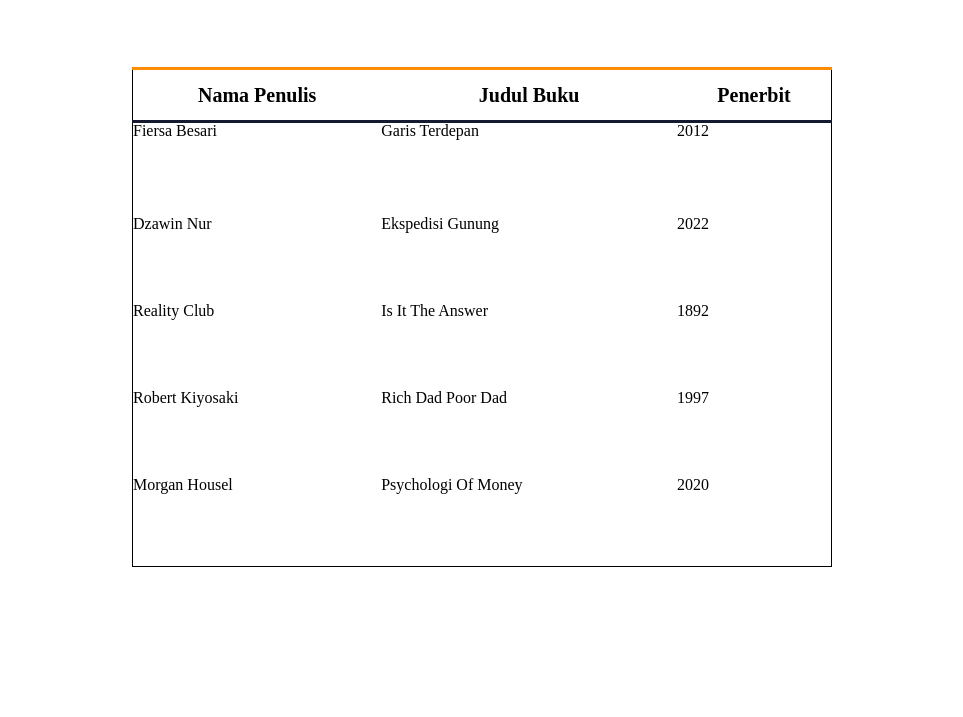
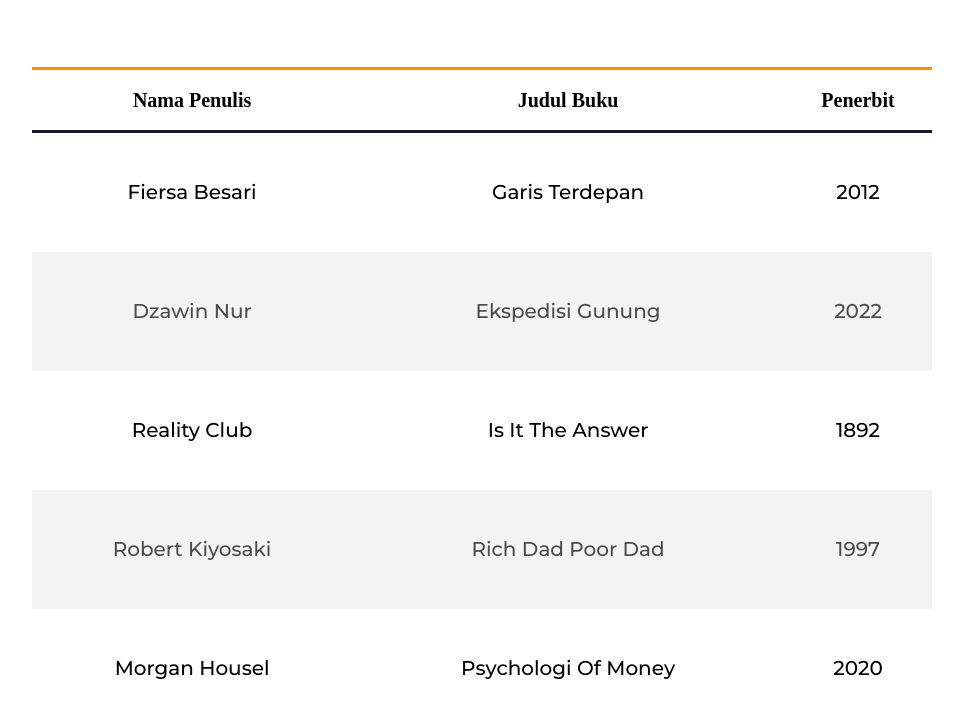
Before and after one commit to GilangPradnyana/tabel-dumb, a plain HTML site: page index.html in a window 1280 px wide. Shown: the part 53-770 px from the top of the page, without its empty margins (158-1121 px from the left). Drawn offline with Linux system fonts and the light colour scheme; a web font is replaced by a local one.

Commit message:
styling bagian bawah dan hover dan fixed salah kata

```diff
--- a/css/styles.css
+++ b/css/styles.css
@@ -25,20 +25,42 @@ header h1 {
 
 /* Tabel */
 table {
-    width: 700px;
+    width: 900px;
     height: 500px;
     margin: 70px auto;
-    border: 1px solid;
+    border-collapse: collapse;
+
 }
 
 th {
     border-top: 3px solid darkorange;
     border-bottom: 3px solid #161A30;
-    height: 50px;
+    height: 60px;
 }
 th p {
-    line-height: 50px;
+    line-height: 60px;
     font-family: "Reddit Sans";
     font-size: 20px;
     font-weight: bold;
 }
+
+/* bagian bawah */
+td {
+    text-align: center;
+    font-family: "Montserrat";
+    font-weight: 500;
+    font-size: 20px;
+    line-height: 119px;
+}
+tr+.genap {
+    background-color: #efefef;
+    opacity: .70;
+}
+
+/* hover */
+
+tr:hover {
+    color: #EEF5FF;
+    background-color: #161A30;
+    opacity: .80;
+}
```
